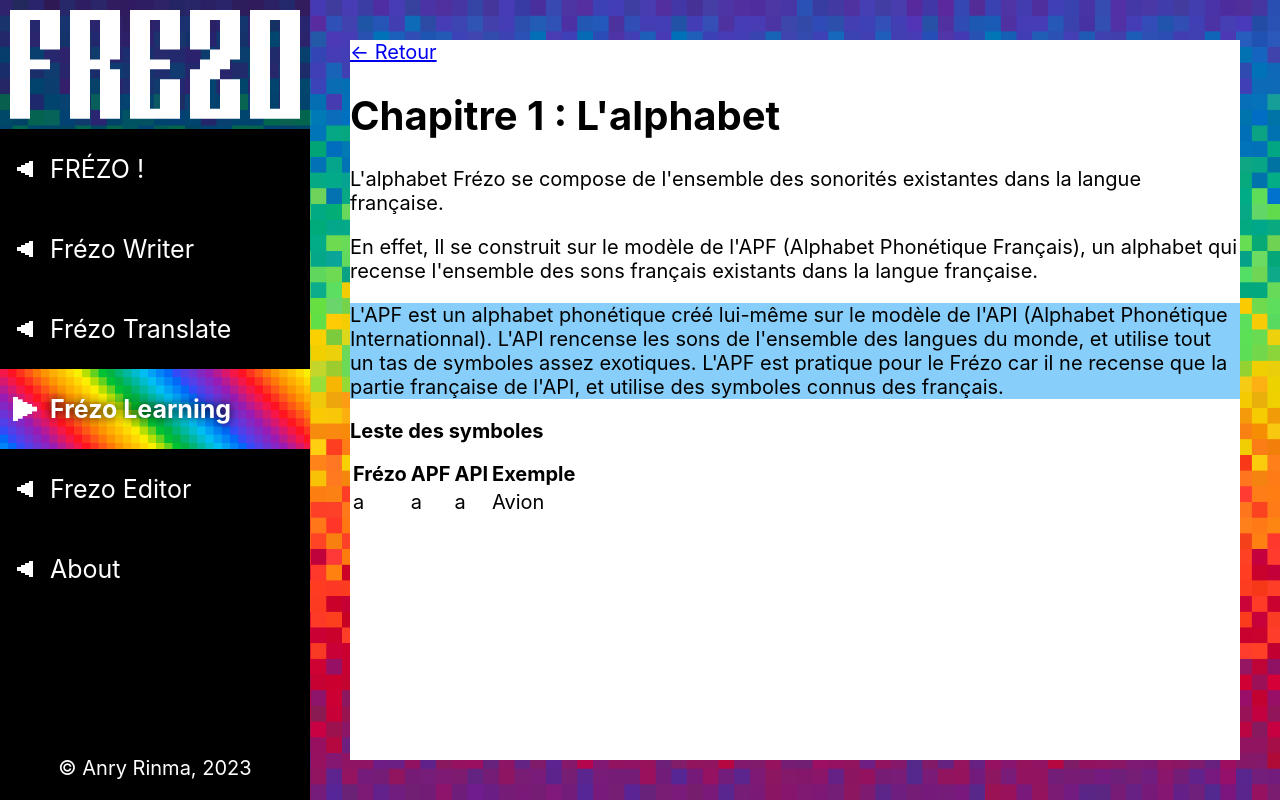
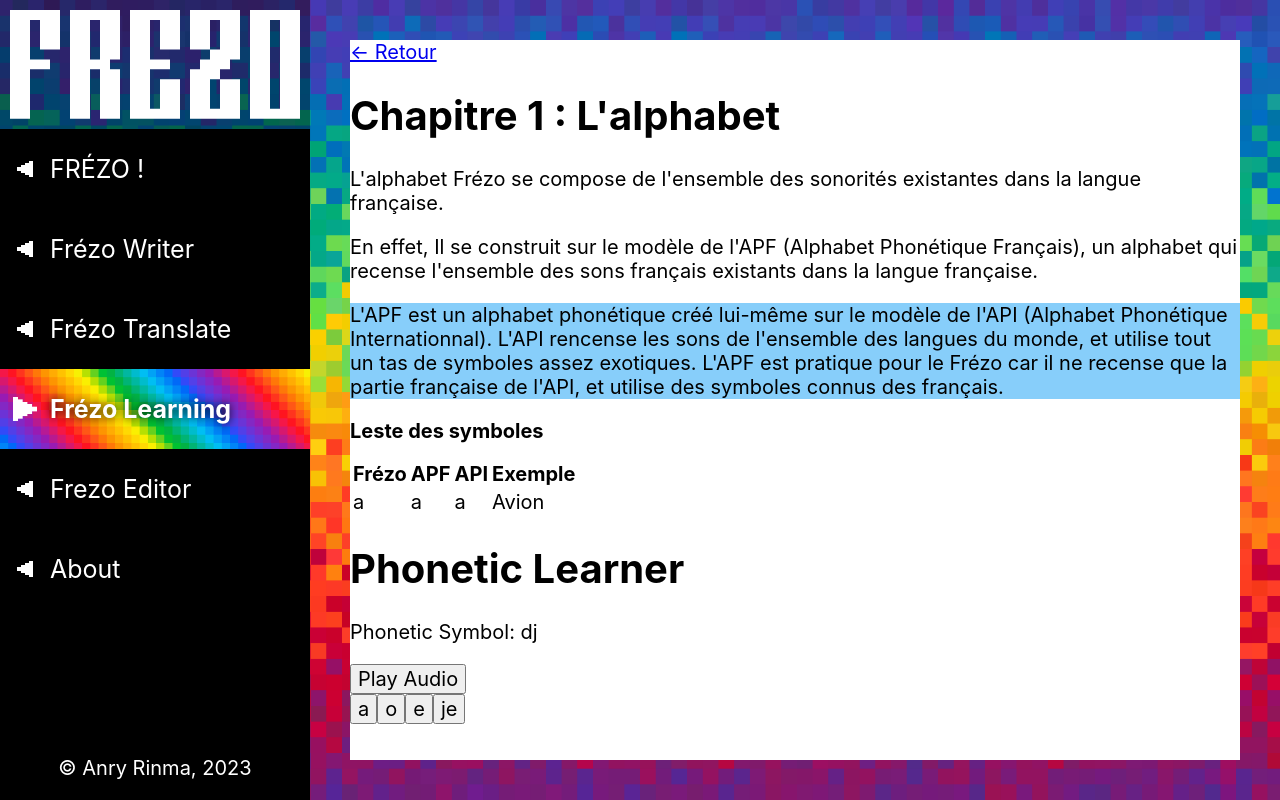
Before and after one commit to Ryan-MARIN/frezo-app, a React (Create React App) app: page /learning/chapter-1 in a window 1280 px wide. Built offline with nearby package versions, Linux system fonts and the light colour scheme; the HTML template or start-up script is replaced by a standard one.

Commit message:
Chapitre 1, Exercice 1 almost done

```diff
--- a/src/pages/frezo-learning/chapter1/Chapter1.jsx
+++ b/src/pages/frezo-learning/chapter1/Chapter1.jsx
@@ -1,5 +1,6 @@
 import React from "react";
 import "../ChapterLayout.css";
+import Exercice1 from "./Exercice1";
 
 const Chapter1 = () => {
   return (
@@ -43,6 +44,7 @@
           </tbody>
         </table>
       </article>
+      <Exercice1/>
     </div>
   );
 };
--- /dev/null
+++ b/src/pages/frezo-learning/chapter1/Exercice1.jsx
@@ -0,0 +1,65 @@
+import React from 'react';
+
+const Exercice1 = () => {
+    const [currentSymbol, setCurrentSymbol] = React.useState({});
+    const phoneticData = [
+        {
+            symbol: "æ",
+            letter: "a",
+            example: "Avion",
+            audio: "/audio/a.mp3",
+        },
+        {
+            symbol: "o",
+            letter: "o",
+            audio: "/audio/a.mp3",
+        },
+        {
+            symbol: "e",
+            letter: "e",
+            audio: "/audio/a.mp3",
+        },
+        {
+            symbol: "dj",
+            letter: "je",
+            audio: "/audio/a.mp3",
+        },
+    ];
+
+    React.useEffect(() => {
+        generateRandomSymbol();
+    }, []);
+
+    const generateRandomSymbol = () => {
+        const index = Math.floor(Math.random() * phoneticData.length);
+        setCurrentSymbol(phoneticData[index]);
+    };
+
+    const handleLetterClick = (letter) => {
+        if (letter === currentSymbol['letter']) {
+            alert("Correct!");
+            generateRandomSymbol();
+        } else {
+            alert("Incorrect. Try again!");
+        }
+    };
+
+    const renderLetters = () => {
+        return phoneticData.map((item, index) => (
+            <button key={index} onClick={() => handleLetterClick(item['letter'])}>
+                {item['letter']}
+            </button>
+        ));
+    };
+
+    return (
+        <div className="App">
+            <h1>Phonetic Learner</h1>
+            <p>Phonetic Symbol: {currentSymbol.symbol}</p>
+            <button>Play Audio</button>
+            <div>{renderLetters()}</div>
+        </div>
+    );
+}
+
+export default Exercice1;
```
